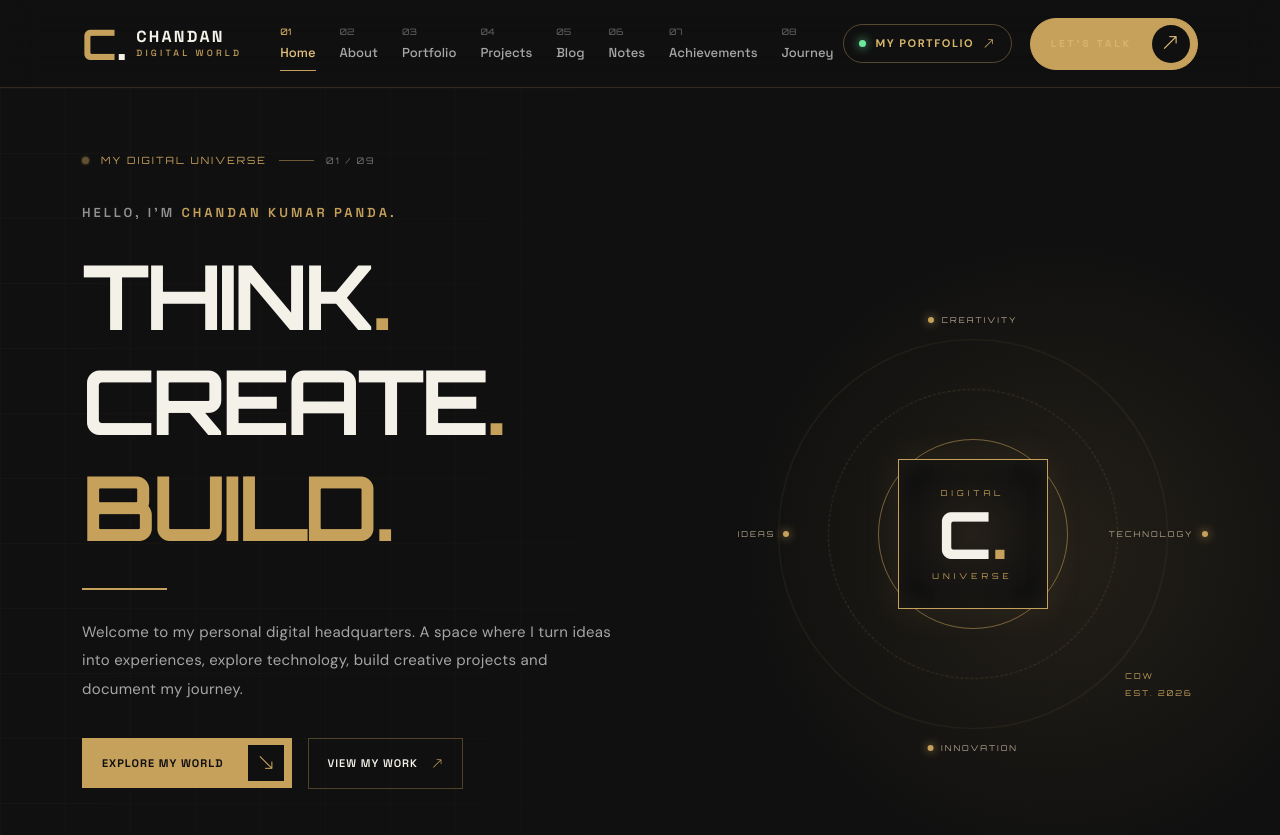
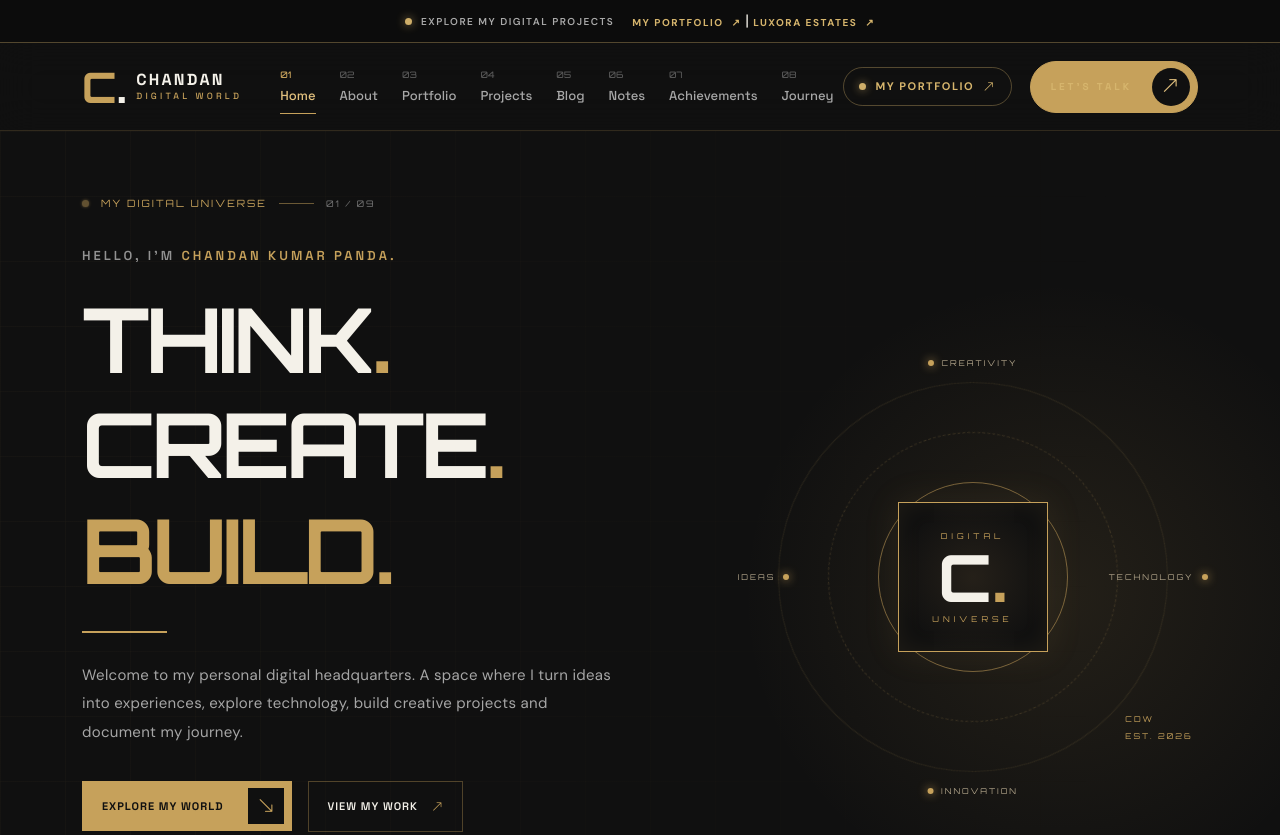
Before and after one commit to chandankumarpanda0820-code/chandans-digital-world, a plain HTML site: page index.html in a window 1280 px wide. Shown: the top 835 px of the page. Drawn offline with nearby package versions, Linux system fonts and the light colour scheme.

Commit message:
Added Luxora Estates link to top bar

```diff
--- a/index.html
+++ b/index.html
@@ -35,6 +35,30 @@
   <!-- ================= NAVBAR ================= -->
 
   <header class="main-header">
+
+
+    <div class="portfolio-top-bar">
+      <p>
+        <span class="portfolio-live-dot"></span>
+        EXPLORE MY DIGITAL PROJECTS
+      </p>
+
+      <div class="portfolio-top-links">
+        <a href="https://chandankumarpanda0820-code.github.io/Portfolio-chandan/" target="_blank"
+          rel="noopener noreferrer">
+          MY PORTFOLIO <span>↗</span>
+        </a>
+
+        <span class="top-bar-divider">|</span>
+
+        <a href="https://chandankumarpanda0820-code.github.io/luxora-estates/" target="_blank"
+          rel="noopener noreferrer">
+          LUXORA ESTATES <span>↗</span>
+        </a>
+      </div>
+    </div>
+
+
 
     <nav class="navbar navbar-expand-lg futuristic-navbar">
 
--- a/style.css
+++ b/style.css
@@ -3913,3 +3913,89 @@ a {
     align-items: flex-start;
   }
 }
+
+/* PORTFOLIO TOP ANNOUNCEMENT BAR */
+
+.portfolio-top-bar {
+  position: relative;
+  z-index: 1001;
+  width: 100%;
+  min-height: 43px;
+  padding: 9px 6%;
+  display: flex;
+  align-items: center;
+  justify-content: center;
+  gap: 18px;
+  flex-wrap: wrap;
+  background: #0c0c0c;
+  border-bottom: 1px solid rgba(214, 181, 109, 0.35);
+}
+
+.portfolio-top-bar p {
+  display: flex;
+  align-items: center;
+  gap: 9px;
+  margin: 0;
+  color: #aaa;
+  font-size: 10px;
+  font-weight: 600;
+  letter-spacing: 1.5px;
+}
+
+.portfolio-live-dot {
+  width: 7px;
+  height: 7px;
+  border-radius: 50%;
+  background: #d6b56d;
+  box-shadow: 0 0 10px rgba(214, 181, 109, 0.8);
+  animation: portfolioPulse 1.8s infinite;
+}
+
+.portfolio-top-bar a {
+  color: #d6b56d;
+  font-size: 10px;
+  font-weight: 700;
+  letter-spacing: 1.5px;
+  text-decoration: none;
+  transition: 0.3s ease;
+}
+
+.portfolio-top-bar a span {
+  display: inline-block;
+  margin-left: 4px;
+  transition: transform 0.3s ease;
+}
+
+.portfolio-top-bar a:hover {
+  color: #fff0bd;
+}
+
+.portfolio-top-bar a:hover span {
+  transform: translate(3px, -3px);
+}
+
+@keyframes portfolioPulse {
+  0%,
+  100% {
+    opacity: 1;
+    box-shadow: 0 0 10px rgba(214, 181, 109, 0.8);
+  }
+  50% {
+    opacity: 0.4;
+    box-shadow: 0 0 3px rgba(214, 181, 109, 0.3);
+  }
+}
+
+/* MOBILE */
+@media (max-width: 576px) {
+  .portfolio-top-bar {
+    gap: 7px;
+    padding: 10px 5px;
+  }
+
+  .portfolio-top-bar p,
+  .portfolio-top-bar a {
+    font-size: 8px;
+    letter-spacing: 1px;
+  }
+}
```
